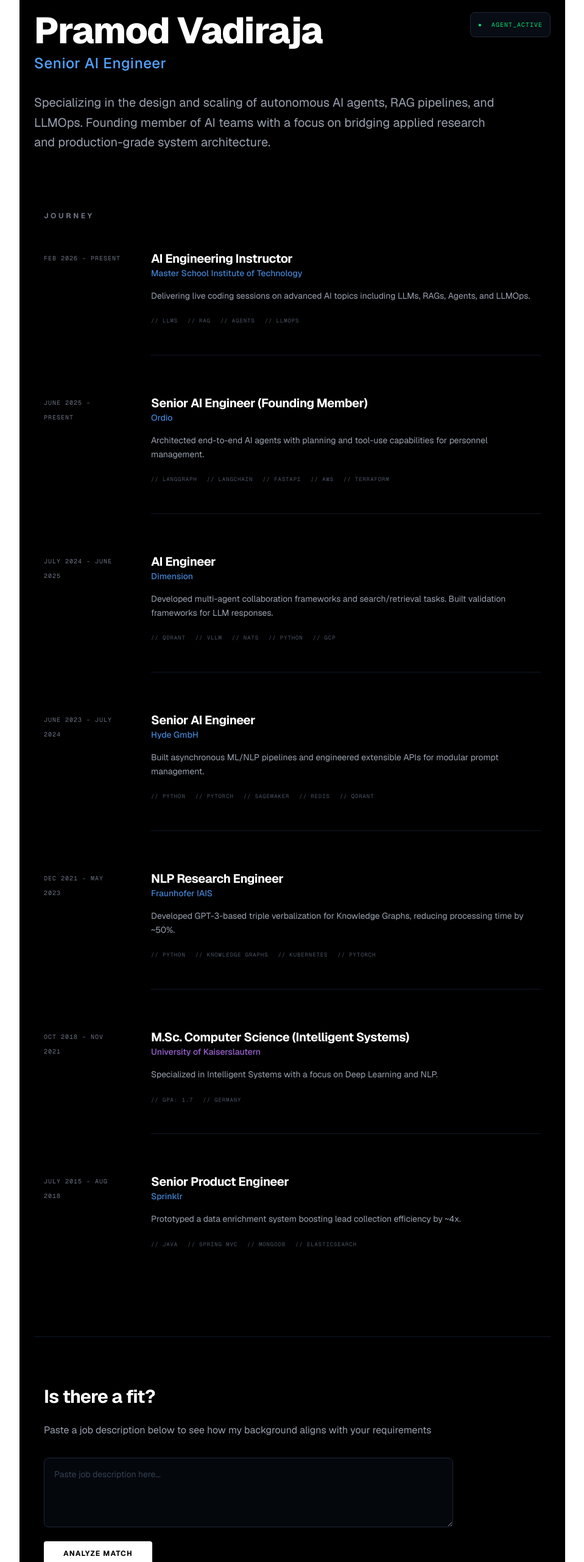
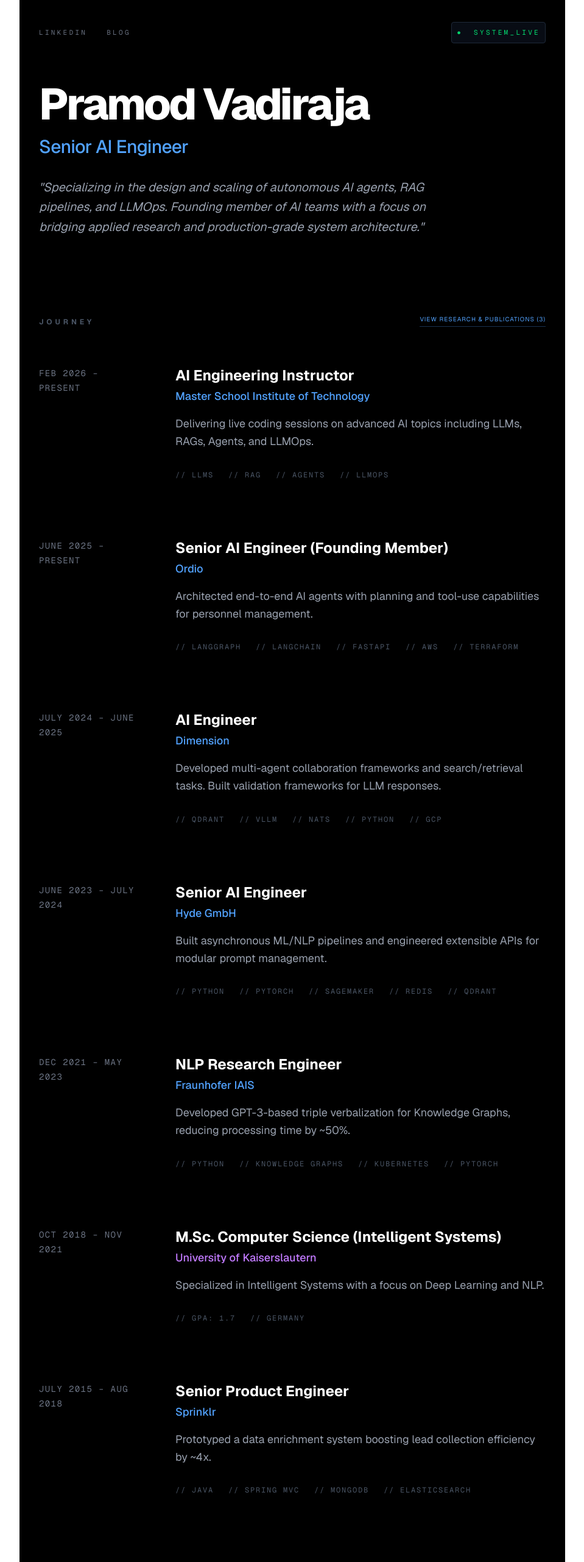
Before and after one commit to pramodv1993/portfolio, a Next.js app: page / in a window 1280 px wide. Shown: the part 60-2622 px from the top of the page at 61% size, without its empty margins (160-1119 px from the left). Built offline with nearby package versions, Linux system fonts and the light colour scheme.

Commit message:
chore: page update

```diff
--- a/app/page.tsx
+++ b/app/page.tsx
@@ -1,59 +1,62 @@
+"use client";
+
+import { useState } from "react";
 import { portfolioData, publications, unifiedTimeline } from "../data/experience";
 
 export default function Home() {
+  const [isModalOpen, setIsModalOpen] = useState(false);
+
   return (
-    <main className="max-w-4xl mx-auto py-20 px-6 font-sans text-white bg-black">
+    <main className="max-w-4xl mx-auto py-24 px-8 font-sans text-white bg-black">
+
+      {/* TOP NAVIGATION & LINKS */}
+      <nav className="flex justify-between items-center mb-16 text-[11px] font-mono uppercase tracking-[0.3em] text-gray-500">
+        <div className="flex gap-8">
+          <a href="https://www.linkedin.com/in/pramod-vadiraja/" target="_blank" className="hover:text-blue-400 transition-colors">LinkedIn</a>
+          <a href="https://pramodv1993.medium.com/" target="_blank" className="hover:text-blue-400 transition-colors">Blog</a>
+        </div>
+        <div className="p-2 bg-gray-900/50 rounded border border-gray-800 text-green-400">
+          <span className="animate-pulse mr-2">●</span> System_Live
+        </div>
+      </nav>
 
       {/* HERO SECTION */}
-      <section className="mb-24">
-        <div className="flex justify-between items-start mb-8">
-          <div>
-            <h1 className="text-6xl font-extrabold mb-2 tracking-tight">{portfolioData.name}</h1>
-            <h2 className="text-2xl text-blue-400 font-medium tracking-wide">{portfolioData.role}</h2>
-          </div>
-          <div className="p-3 bg-gray-900/50 rounded-lg border border-gray-800 text-[10px] font-mono text-green-400 uppercase tracking-widest">
-            <span className="animate-pulse mr-2">●</span> Agent_Active
-          </div>
-        </div>
-        <p className="text-xl text-gray-400 leading-relaxed max-w-3xl">
-          {portfolioData.summary}
+      <section className="mb-32">
+        <h1 className="text-7xl font-extrabold mb-4 tracking-tighter">{portfolioData.name}</h1>
+        <h2 className="text-3xl text-blue-400 font-medium tracking-tight mb-8">{portfolioData.role}</h2>
+        <p className="text-xl text-gray-400 leading-relaxed italic max-w-2xl">
+          "{portfolioData.summary}"
         </p>
       </section>
 
-      {/* MINIMALIST JOURNEY */}
-<section className="mb-24 px-4">
-  <h3 className="text-xs uppercase tracking-[0.3em] text-gray-500 font-bold mb-12">Journey</h3>
-  <div className="space-y-16">
-    {unifiedTimeline.map((item, index) => (
-      <div key={index} className="group">
-        <div className="flex flex-col md:flex-row md:gap-12">
-          {/* Side Info */}
-          <div className="md:w-32 mb-2 md:mb-0 shrink-0">
-            <span className="text-[10px] font-mono text-gray-500 uppercase tracking-widest leading-none">
-              {item.period}
-            </span>
+      {/* JOURNEY SECTION */}
+      <section className="mb-32">
+        <div className="flex justify-between items-end mb-16">
+          <h3 className="text-xs uppercase tracking-[0.4em] text-gray-600 font-bold">Journey</h3>
+          <button
+            onClick={() => setIsModalOpen(true)}
+            className="text-[10px] uppercase tracking-widest text-blue-400 hover:text-white transition-colors border-b border-blue-400/30 pb-1"
+          >
+            View Research & Publications ({publications.length})
+          </button>
         </div>
 
-          {/* Main Content */}
-          <div className="flex-1 border-b border-gray-900 pb-12 group-last:border-none">
-            <div className="flex flex-col mb-4">
-              <h4 className="text-xl font-bold text-white tracking-tight">{item.role}</h4>
-              <span className={`text-sm font-medium ${item.type === 'edu' ? 'text-purple-400/80' : 'text-blue-400/80'}`}>
+        <div className="space-y-24">
+          {unifiedTimeline.map((item, index) => (
+            <div key={index} className="group flex flex-col md:flex-row md:gap-16">
+              <div className="md:w-40 mb-3 md:mb-0 shrink-0">
+                <span className="text-sm font-mono text-gray-500 uppercase tracking-widest">{item.period}</span>
+              </div>
+              <div className="flex-1">
+                <h4 className="text-2xl font-bold text-white mb-1">{item.role}</h4>
+                <div className={`text-lg font-medium mb-4 ${item.type === 'edu' ? 'text-purple-400' : 'text-blue-400'}`}>
                   {item.company}
-              </span>
                 </div>
-
-            <p className="text-gray-400 text-sm leading-relaxed mb-6 max-w-2xl">
-              {item.description}
-            </p>
-
-            <div className="flex flex-wrap gap-x-4 gap-y-2">
+                <p className="text-gray-400 text-lg leading-relaxed mb-8 max-w-2xl">{item.description}</p>
+                <div className="flex flex-wrap gap-x-6 gap-y-3">
                   {item.tech.map((t) => (
-                <span key={t} className="text-[9px] font-mono text-gray-600 uppercase tracking-widest">
-                  // {t}
-                </span>
+                    <span key={t} className="text-xs font-mono text-gray-600 uppercase tracking-[0.15em]">// {t}</span>
                   ))}
-            </div>
                 </div>
               </div>
             </div>
@@ -61,22 +64,51 @@ export default function Home() {
         </div>
       </section>
 
-{/* CALL TO ACTION: AI JOB FIT */}
-<section className="mb-24 px-4 pt-20 border-t border-gray-900">
-  <div className="max-w-2xl">
-    <h3 className="text-3xl font-bold text-white mb-6 tracking-tight">Is there a fit?</h3>
-    <p className="text-gray-400 mb-8 leading-relaxed">
-      Paste a job description below to see how my background aligns with your requirements
-    </p>
+      {/* RESEARCH MODAL */}
+      {isModalOpen && (
+        <div className="fixed inset-0 z-50 flex items-center justify-center p-6 bg-black/90 backdrop-blur-sm">
+          <div className="bg-gray-900 border border-gray-800 w-full max-w-2xl rounded-2xl p-10 relative max-h-[80vh] overflow-y-auto">
+            <button
+              onClick={() => setIsModalOpen(false)}
+              className="absolute top-6 right-6 text-gray-500 hover:text-white font-mono"
+            >
+              [esc]
+            </button>
 
-    <div className="space-y-4">
+            <h3 className="text-xs uppercase tracking-[0.4em] text-gray-500 font-bold mb-10">Published Research</h3>
+
+            <div className="space-y-12">
+              {publications.map((pub, index) => (
+                <div key={index} className="border-b border-gray-800 pb-8 last:border-none">
+                  <h4 className="text-xl font-bold text-white mb-2">{pub.title}</h4>
+                  <p className="text-sm text-gray-500 mb-4">{pub.publisher} — {pub.year}</p>
+                  <a
+                    href={pub.link}
+                    target="_blank"
+                    className="text-xs font-mono text-blue-400 uppercase tracking-widest hover:text-white transition-colors"
+                  >
+                    Read Paper ↗
+                  </a>
+                </div>
+              ))}
+            </div>
+          </div>
+        </div>
+      )}
+
+      {/* JOB FIT ANALYZER (CTA) */}
+      <section className="mb-32 py-20 px-10 bg-gray-900/20 border border-gray-900 rounded-3xl">
+        <div className="max-w-2xl mx-auto text-center">
+          <h3 className="text-4xl font-bold text-white mb-6 tracking-tight">Collaboration Scorer</h3>
+          <p className="text-gray-400 text-lg mb-10">Paste your requirements to see how I can accelerate your roadmap.</p>
+          <div className="space-y-6">
             <textarea
-        className="w-full bg-gray-900/30 border border-gray-800 rounded-lg p-4 text-sm text-gray-300 focus:outline-none focus:border-blue-500/50 transition-colors placeholder:text-gray-700"
-        rows={4}
-        placeholder="Paste job description here..."
+              className="w-full bg-black border border-gray-800 rounded-xl p-6 text-base text-gray-300 focus:outline-none focus:border-blue-500 transition-all resize-none"
+              rows={5}
+              placeholder="Paste Job Description..."
             />
-      <button className="px-8 py-3 bg-white text-black text-xs font-bold uppercase tracking-widest rounded hover:bg-blue-400 transition-colors">
-        Analyze Match
+            <button className="px-12 py-4 bg-white text-black text-sm font-bold uppercase tracking-[0.2em] rounded-full hover:bg-blue-400 transition-all">
+              Analyze Alignment
             </button>
           </div>
         </div>
```
Lines whose indentation alone changed are shown as unchanged.
